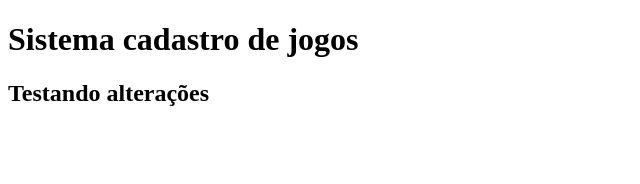
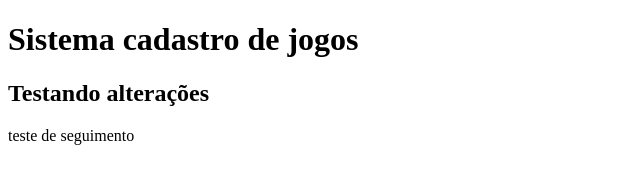
Before and after one commit to Trvagner/sistema-de-cadastro, a plain HTML site: page index.html in a window 1280 px wide. Shown: the whole page, without its empty margins (0-640 px from the left). Drawn offline with Linux system fonts and the light colour scheme.

Commit message:
segundo teste

```diff
--- a/index.html
+++ b/index.html
@@ -9,5 +9,6 @@
 <body>
     <h1>Sistema cadastro de jogos</h1>
     <h2>Testando alterações</h2>
+    <p>teste de seguimento</p>
 </body>
 </html>
```
